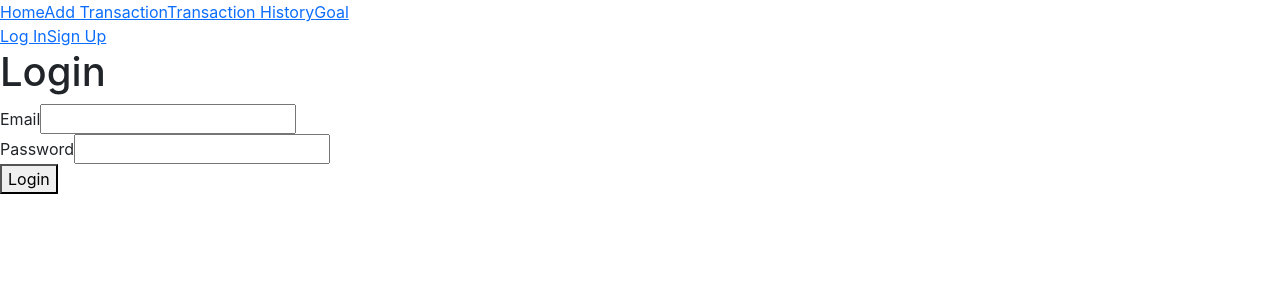
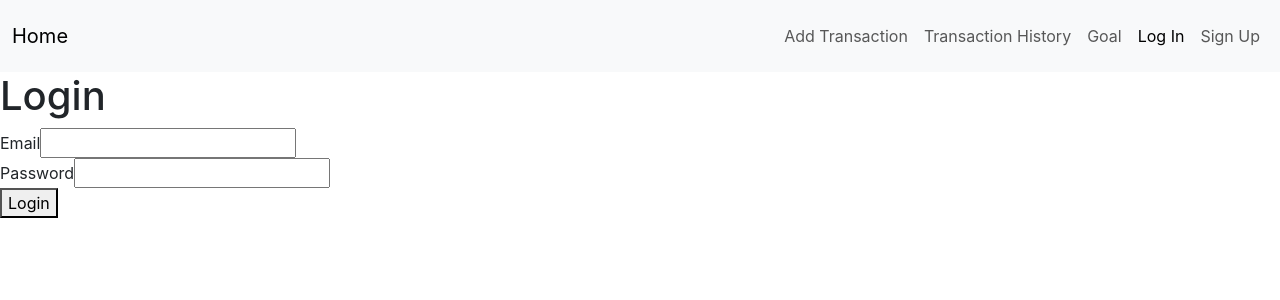
Before and after one commit to Kody-Eguchi/coin-tracker, a React (Create React App) app: page /login in a window 1280 px wide. Shown: the top 300 px of the page. Built offline with nearby package versions, Linux system fonts and the light colour scheme.

Commit message:
Add minimal styling to Navbar component

```diff
--- a/src/components/Login.js
+++ b/src/components/Login.js
@@ -1,5 +1,4 @@
 import React, { useState } from "react";
-import api from "../config/axios-config";
 import { useNavigate } from "react-router-dom";
 import { useAuth } from "../hooks/useAuth";
 
--- a/src/components/Navbar.js
+++ b/src/components/Navbar.js
@@ -9,26 +9,50 @@ function Navbar() {
     logout();
   };
   return (
-    <div>
-      <nav>
-        <NavLink to="/">Home</NavLink>
-        <NavLink to="/add-transaction">Add Transaction</NavLink>
-        <NavLink to="/transaction-history">Transaction History</NavLink>
-        <NavLink to="/goal">Goal</NavLink>
+    <nav className="navbar navbar-expand navbar-light bg-light">
+      <div className="container-fluid">
+        <NavLink className="navbar-brand" to="/">
+          Home
+        </NavLink>
 
-        {isLoggedIn ? (
-          <div>
-            <button onClick={handleLogout}>Log Out</button>
-            <NavLink to="/user-page">User</NavLink>
+        <div className="navbar" id="navbarNavAltMarkup">
+          <div className="navbar-nav">
+            <NavLink className="nav-link" to="/add-transaction">
+              Add Transaction
+            </NavLink>
+            <NavLink className="nav-link" to="/transaction-history">
+              Transaction History
+            </NavLink>
+            <NavLink className="nav-link" to="/goal">
+              Goal
+            </NavLink>
+
+            {isLoggedIn ? (
+              <>
+                <NavLink className="nav-link" to="/user-page">
+                  User
+                </NavLink>
+                <button
+                  className="btn btn-outline-primary"
+                  onClick={handleLogout}
+                >
+                  Log Out
+                </button>
+              </>
+            ) : (
+              <>
+                <NavLink className="nav-link" to="/login">
+                  Log In
+                </NavLink>
+                <NavLink className="nav-link" to="/signup">
+                  Sign Up
+                </NavLink>
+              </>
+            )}
           </div>
-        ) : (
-          <div>
-            <NavLink to="/login">Log In</NavLink>
-            <NavLink to="/signup">Sign Up</NavLink>
-          </div>
-        )}
-      </nav>
-    </div>
+        </div>
+      </div>
+    </nav>
   );
 }
 
```
